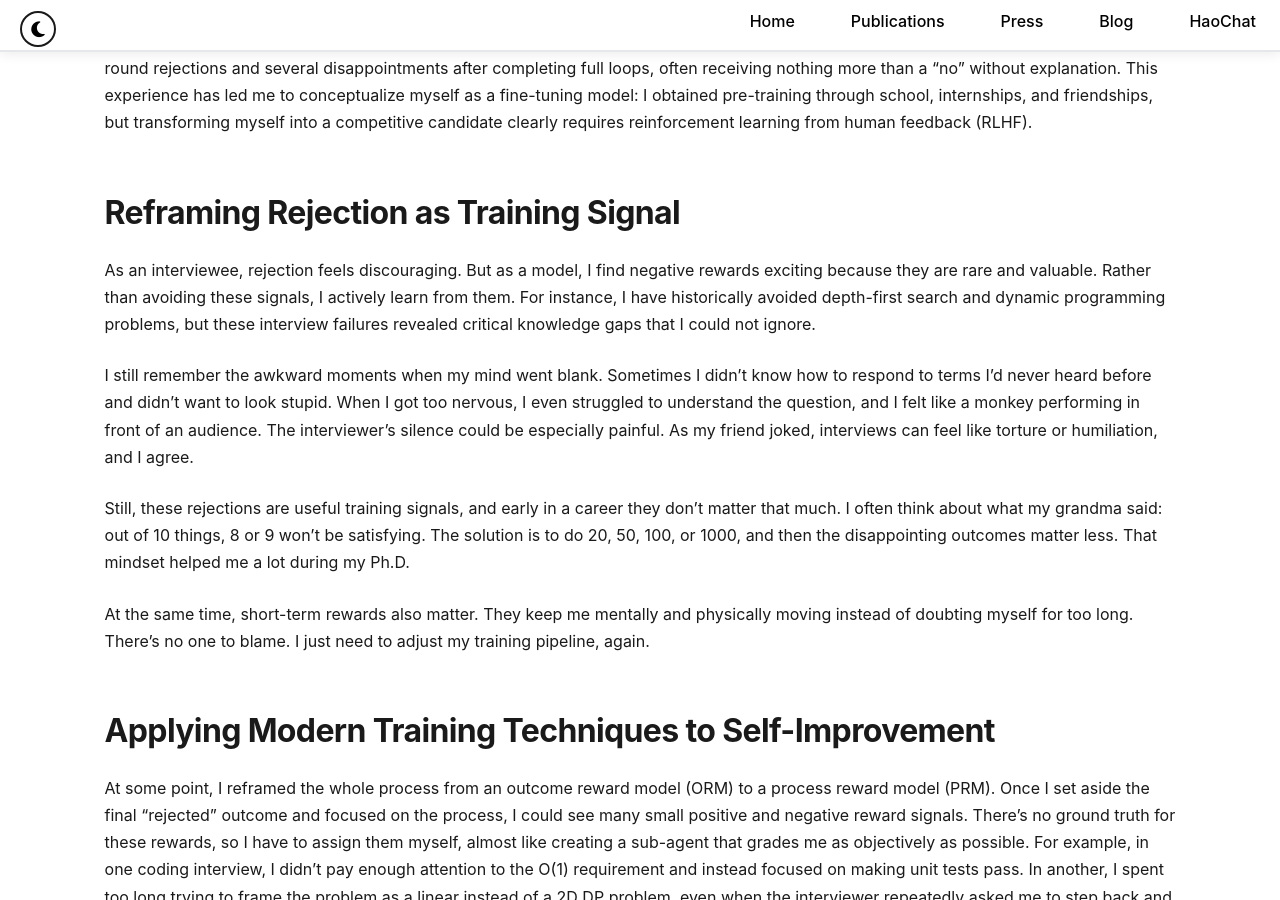
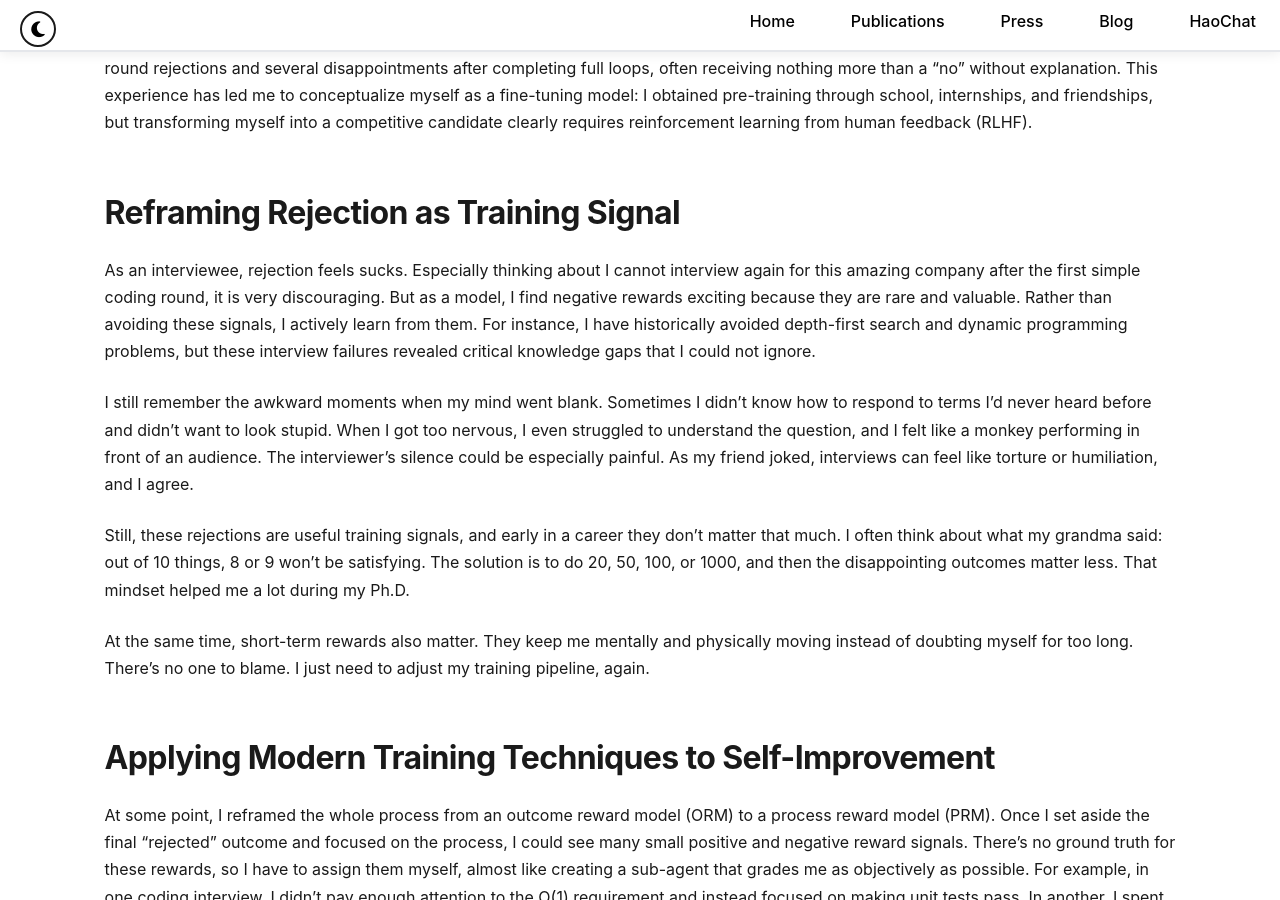
Before and after one commit to YuexingHao/Yuexing-Hao, a Jekyll site: the page built from _posts/2026-03-25-train-myself-through-fine-tuning.md, in a window 1280 px wide and 900 px high, scrolled down 726 px. Built offline with Jekyll 4.4.1, drawn with Linux system fonts in a browser that asks for light colours; a style sheet for code colours, icons or effects is not loaded.

Commit message:
Update fine-tuning blog post: expand interview reflection and wording
Made-with: Cursor

```diff
--- a/_posts/2026-03-25-train-myself-through-fine-tuning.md
+++ b/_posts/2026-03-25-train-myself-through-fine-tuning.md
@@ -13,7 +13,7 @@ These past months have been consumed by interview preparation, a process that is
 
 ## Reframing Rejection as Training Signal
 
-As an interviewee, rejection feels discouraging. But as a model, I find negative rewards exciting because they are rare and valuable. Rather than avoiding these signals, I actively learn from them. For instance, I have historically avoided depth-first search and dynamic programming problems, but these interview failures revealed critical knowledge gaps that I could not ignore.
+As an interviewee, rejection feels sucks. Especially thinking about I cannot interview again for this amazing company after the first simple coding round, it is very discouraging. But as a model, I find negative rewards exciting because they are rare and valuable. Rather than avoiding these signals, I actively learn from them. For instance, I have historically avoided depth-first search and dynamic programming problems, but these interview failures revealed critical knowledge gaps that I could not ignore.
 
 I still remember the awkward moments when my mind went blank. Sometimes I didn’t know how to respond to terms I’d never heard before and didn’t want to look stupid. When I got too nervous, I even struggled to understand the question, and I felt like a monkey performing in front of an audience. The interviewer’s silence could be especially painful. As my friend joked, interviews can feel like torture or humiliation, and I agree.
 
```
